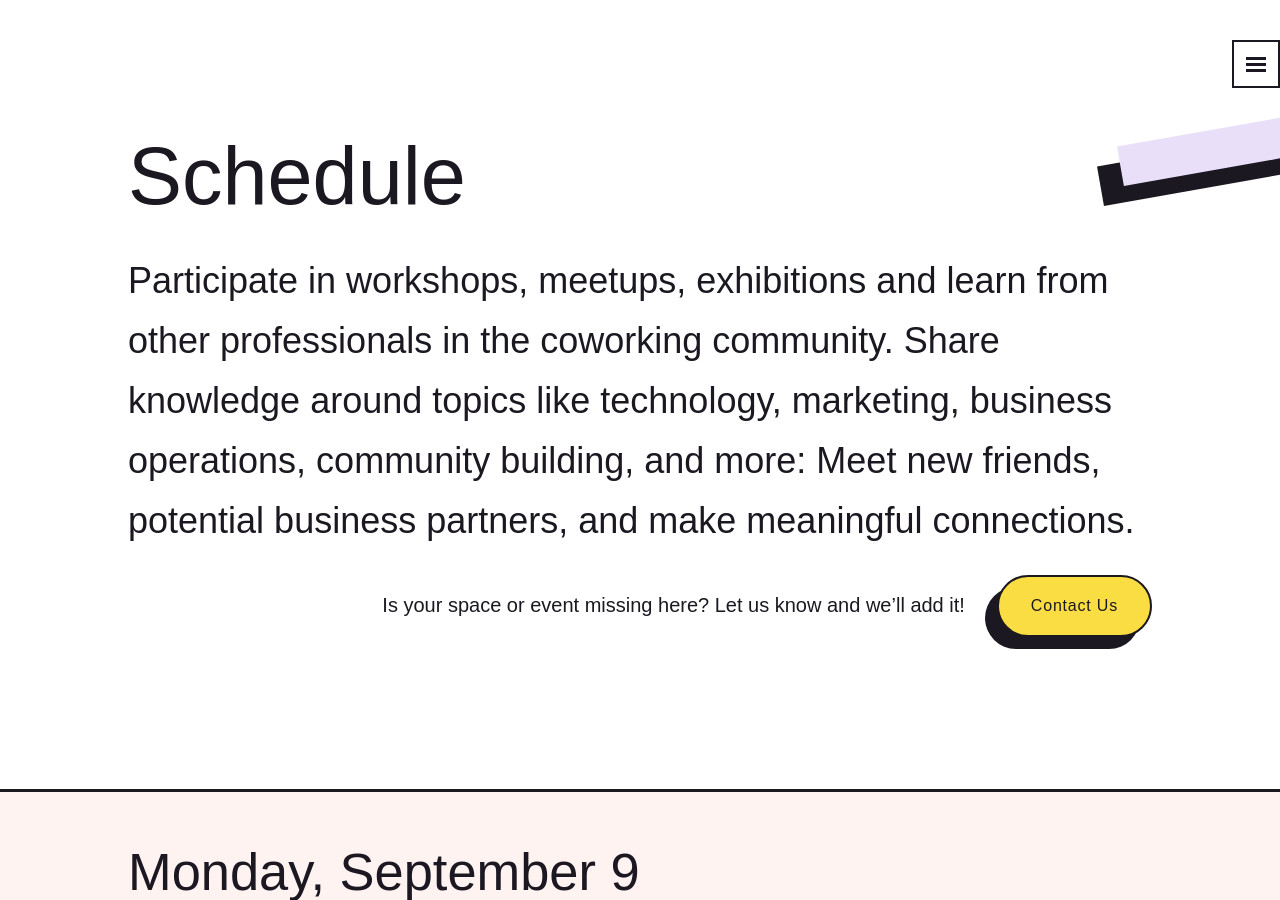
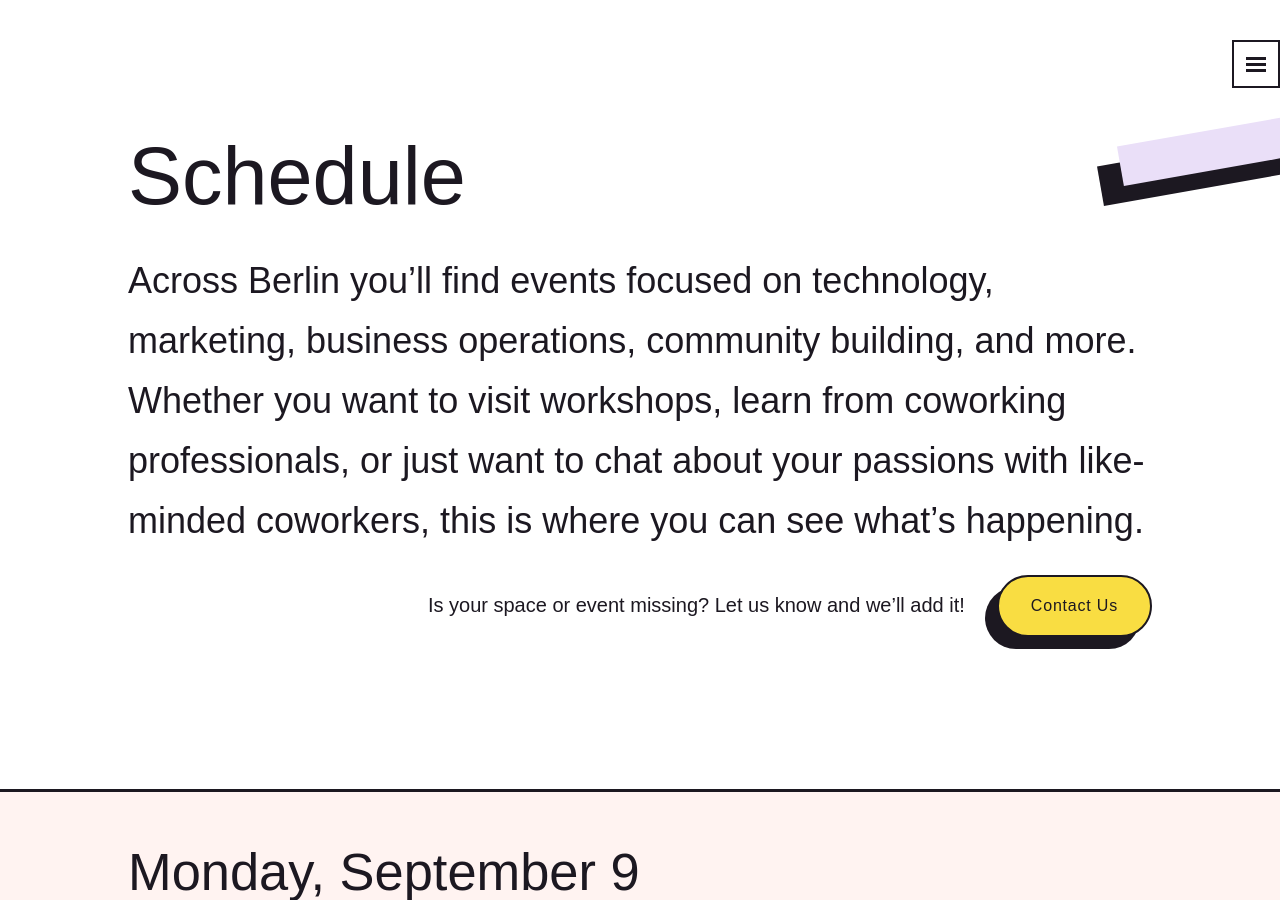
Before and after one commit to coworkingfestival/coworkingfestival.github.io, a Jekyll site: the page built from schedule.html, in a window 1280 px wide and 900 px high, scrolled down 396 px. Built offline with Jekyll 4.4.1, drawn with Linux system fonts in a browser that asks for light colours; some web fonts are replaced; comment, search, counter and statistics services are not loaded.

Commit message:
update schedule copy

```diff
--- a/schedule.html
+++ b/schedule.html
@@ -7,11 +7,11 @@ title: Schedule
   <div class="section section--64 mb6">
     <h1>Schedule</h1>
     <p class="text-huge">
-      Participate in workshops, meetups, exhibitions and learn from other professionals in the coworking community. Share knowledge around topics like technology, marketing, business operations, community building, and more: Meet new friends, potential business partners, and make meaningful connections.
+      Across Berlin you’ll find events focused on technology, marketing, business operations, community building, and more. Whether you want to visit workshops, learn from coworking professionals, or just want to chat about your passions with like-minded coworkers, this is where you can see what’s happening.
     </p>
     <div class="flex items-center flex-wrap justify-end">
       <p class="pr4 tr">
-        Is your space or event missing here? Let us know and we’ll add it!
+        Is your space or event missing? Let us know and we’ll add it!
       </p>
       <p>
         <a href="{% link contact.html %}" class="btn btn--border-with-shadow">
```
